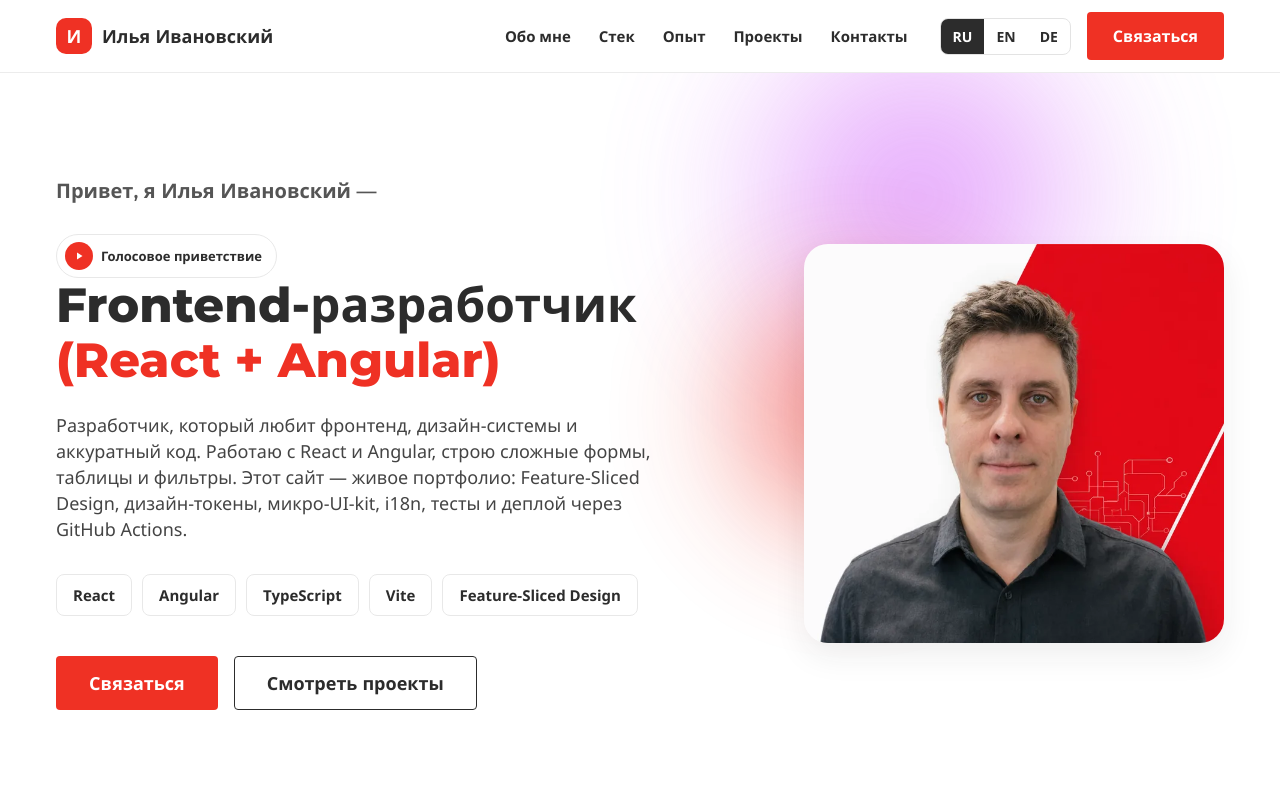
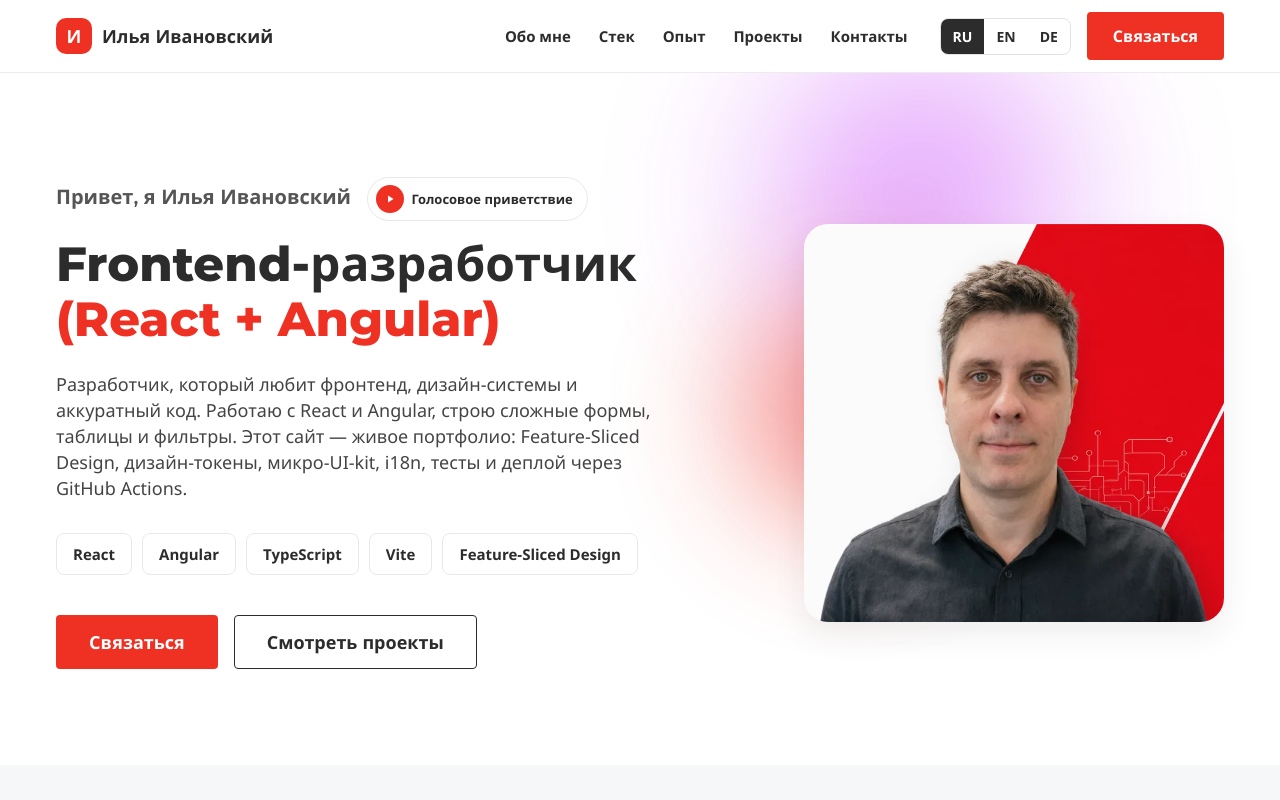
Before and after one commit to Domovikx/cv-portfolio-2026, a React (Vite) app: page / in a window 1280 px wide. Shown: the top 800 px of the page. Built offline with nearby package versions, Linux system fonts and the light colour scheme; a web font is replaced by a local one.

Commit message:
style(hero): убрано тире в приветствии, кнопка озвучки на той же строке

```diff
--- a/locales/de.json
+++ b/locales/de.json
@@ -10,7 +10,7 @@
     "cta": "Kontakt"
   },
   "hero": {
-    "greeting": "Hallo, ich bin Ilya Ivanovsky —",
+    "greeting": "Hallo, ich bin Ilya Ivanovsky",
     "roleMain": "Frontend-Entwickler",
     "roleAccent": "(React + Angular)",
     "subtitle": "Ein Entwickler, der Frontend, Design-Systeme und sauberen Code liebt. Ich arbeite mit React und Angular und baue komplexe Formulare, Tabellen und Filter. Diese Seite ist ein lebendiges Portfolio: Feature-Sliced Design, Design-Tokens, ein Micro-UI-Kit, i18n, Tests und Deployment über GitHub Actions.",
--- a/locales/en.json
+++ b/locales/en.json
@@ -10,7 +10,7 @@
     "cta": "Contact me"
   },
   "hero": {
-    "greeting": "Hi, I'm Ilya Ivanovsky —",
+    "greeting": "Hi, I'm Ilya Ivanovsky",
     "roleMain": "Frontend Developer",
     "roleAccent": "(React + Angular)",
     "subtitle": "A developer who loves frontend, design systems and clean code. I work with React and Angular, building complex forms, tables and filters. This site is a living portfolio: Feature-Sliced Design, design tokens, a micro UI-kit, i18n, tests and deployment via GitHub Actions.",
--- a/locales/ru.json
+++ b/locales/ru.json
@@ -10,7 +10,7 @@
     "cta": "Связаться"
   },
   "hero": {
-    "greeting": "Привет, я Илья Ивановский —",
+    "greeting": "Привет, я Илья Ивановский",
     "roleMain": "Frontend-разработчик",
     "roleAccent": "(React + Angular)",
     "subtitle": "Разработчик, который любит фронтенд, дизайн-системы и аккуратный код. Работаю с React и Angular, строю сложные формы, таблицы и фильтры. Этот сайт — живое портфолио: Feature-Sliced Design, дизайн-токены, микро-UI-kit, i18n, тесты и деплой через GitHub Actions.",
--- a/src/features/voice-intro/ui/VoiceIntro.module.css
+++ b/src/features/voice-intro/ui/VoiceIntro.module.css
@@ -2,7 +2,7 @@
   display: inline-flex;
   align-items: center;
   gap: 8px;
-  margin-top: 14px;
+  margin: 0 0 0 10px;
   padding: 7px 14px 7px 8px;
   border: 1px solid #e8e8e8;
   border-radius: 999px;
@@ -11,6 +11,7 @@
   font-size: 13px;
   font-weight: 600;
   line-height: 1;
+  vertical-align: middle;
   transition:
     border-color var(--transition-fast),
     background-color var(--transition-fast),
--- a/src/widgets/hero/ui/Hero.tsx
+++ b/src/widgets/hero/ui/Hero.tsx
@@ -19,8 +19,9 @@ export const Hero = () => {
       </div>
       <Container className={styles.content}>
         <div className={styles.textBlock}>
-          <p className={styles.greeting}>{t('hero.greeting')}</p>
-          <VoiceIntro />
+          <p className={styles.greeting}>
+            {t('hero.greeting')} <VoiceIntro />
+          </p>
           <h1 className={styles.title} data-testid="hero-title">
             {t('hero.roleMain')} <span className={styles.titleAccent}>{t('hero.roleAccent')}</span>
           </h1>
```
